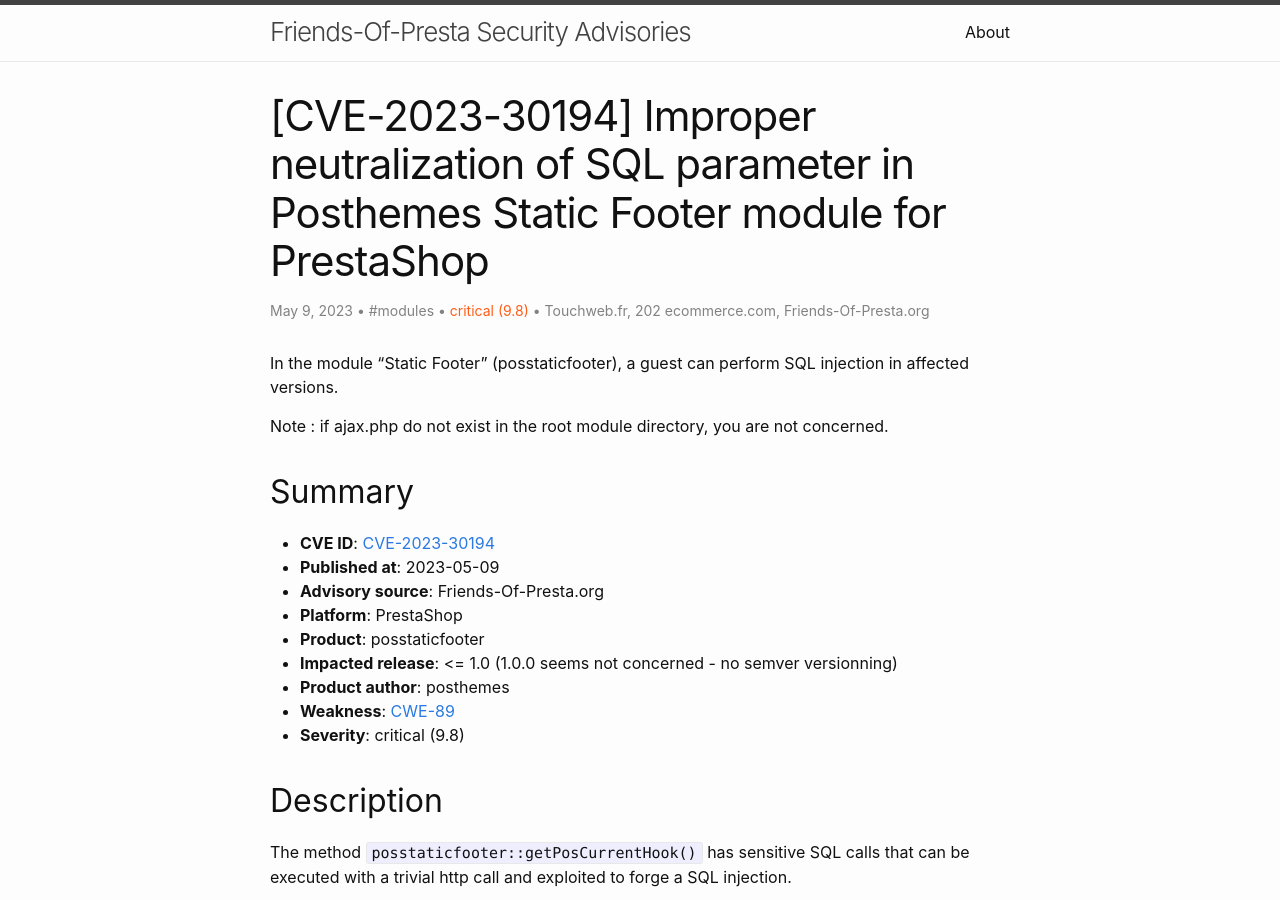
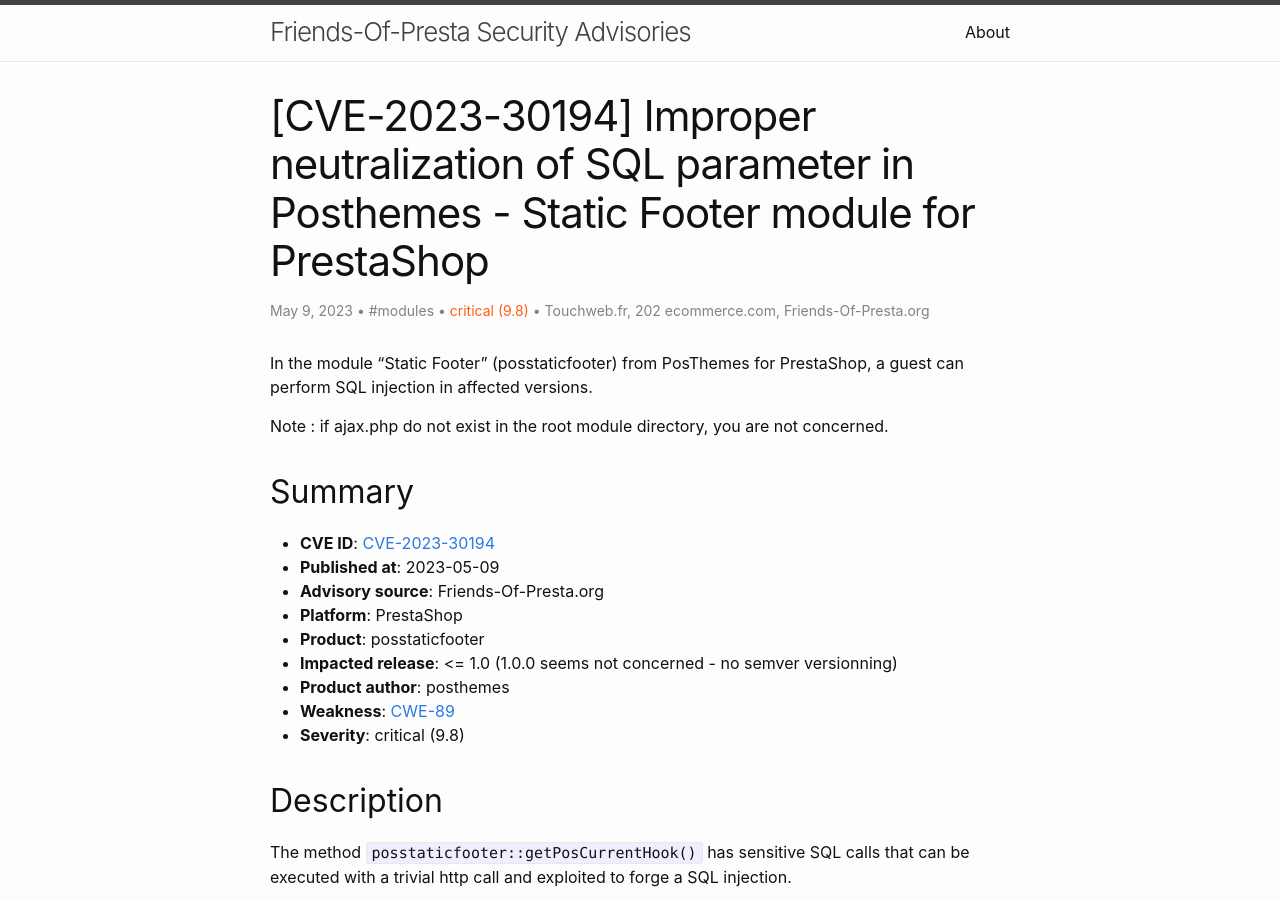
Before and after one commit to friends-of-presta/security-advisories, a Jekyll site: the page built from _posts/2023-05-09-posstaticfooter.md, in a window 1280 px wide and 900 px high. Built offline with Jekyll 4.4.1, drawn with Linux system fonts in a browser that asks for light colours.

Commit message:
Update 2023-05-09-posstaticfooter.md

```diff
--- a/_posts/2023-05-09-posstaticfooter.md
+++ b/_posts/2023-05-09-posstaticfooter.md
@@ -1,6 +1,6 @@
 ---
 layout: post
-title: "[CVE-2023-30194] Improper neutralization of SQL parameter in Posthemes Static Footer module for PrestaShop"
+title: "[CVE-2023-30194] Improper neutralization of SQL parameter in Posthemes - Static Footer module for PrestaShop"
 categories: modules
 author:
 - Touchweb.fr
@@ -10,7 +10,7 @@ meta: "CVE,PrestaShop,posstaticfooter"
 severity: "critical (9.8)"
 ---
 
-In the module "Static Footer" (posstaticfooter), a guest can perform SQL injection in affected versions.
+In the module "Static Footer" (posstaticfooter) from PosThemes for PrestaShop, a guest can perform SQL injection in affected versions.
 
 Note : if ajax.php do not exist in the root module directory, you are not concerned.
 
```
